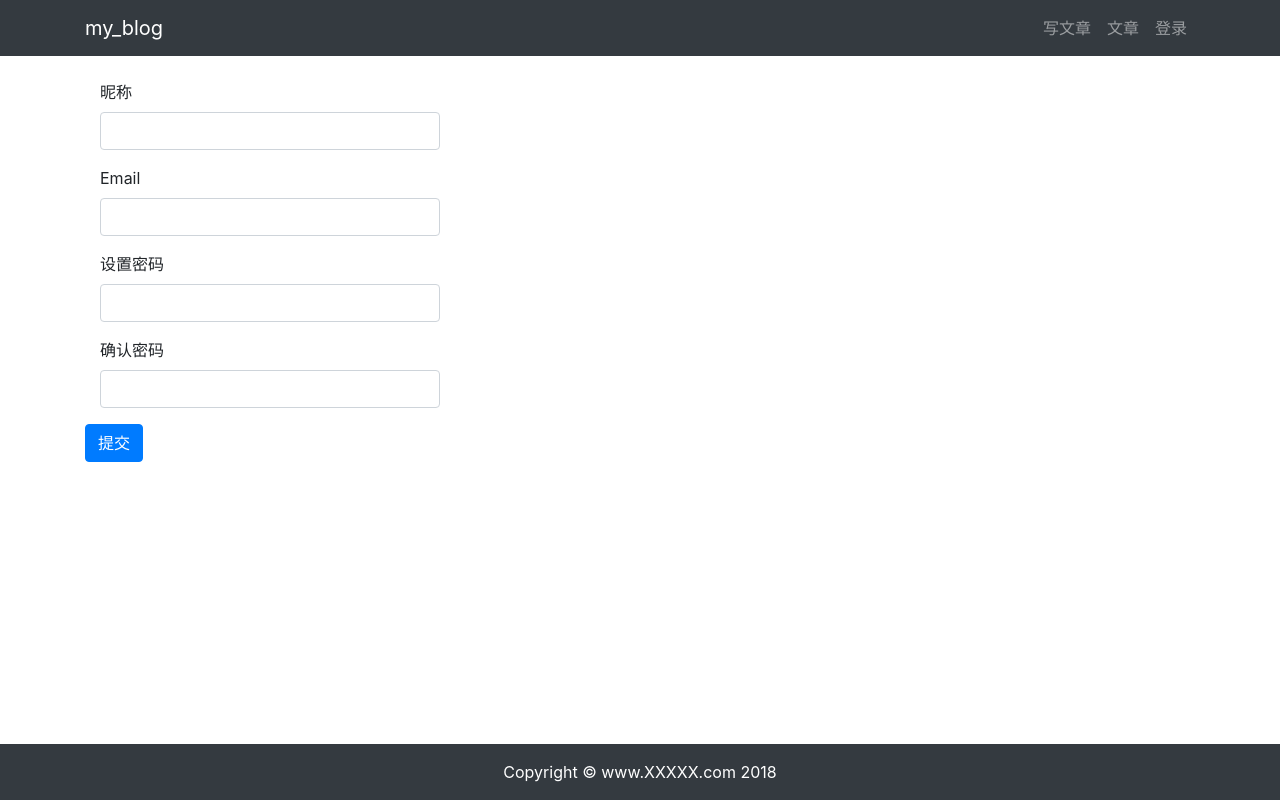
After one commit to LiuTianen/my_Blog, a Django app: page /userprofile/register/ in a window 1280 px wide. The commit adds this page. Run offline with Django 3.2, Linux system fonts and the light colour scheme; some libraries are stand-ins or nearby versions.

Commit message:
用户注册功能

```diff
--- a/templates/article/create.html
+++ b/templates/article/create.html
@@ -6,7 +6,7 @@
 </head>
 <body>
 <!-- extends表明此页面继承自 base.html 文件 -->
-{% extends "base.html" %} {% load staticfiles %}
+{% extends "base.html" %} {% load static %}
 <!-- 写入 base.html 中定义的 title -->
 {% block title %} 写文章 {% endblock title %}
 <!-- 写入 base.html 中定义的 content -->
--- a/templates/userprofile/login.html
+++ b/templates/userprofile/login.html
@@ -11,6 +11,9 @@
 <div class="container">
     <div class="row">
         <div class="col-12">
+            <br>
+            <h5>还没有账号？</h5>
+            <h5>点击<a href='{% url "userprofile:register" %}'>注册账号</a>加入我们吧！</h5>
             <br>
             <form method="post" action=".">
                 {% csrf_token %}
--- /dev/null
+++ b/templates/userprofile/register.html
@@ -0,0 +1,45 @@
+<!DOCTYPE html>
+<html lang="en">
+<head>
+    <meta charset="UTF-8">
+    <title>Title</title>
+</head>
+<body>
+{% extends "base.html" %} {% load static %}
+{% block title %} 登录 {% endblock title %}
+{% block content %}
+<div class="container">
+    <div class="row">
+        <div class="col-12">
+            <br>
+            <form method="post" action=".">
+                {% csrf_token %}
+                <!-- 账号 -->
+                <div class="form-group col-md-4">
+                    <label for="username">昵称</label>
+                    <input type="text" class="form-control" id="username" name="username" required>
+                </div>
+                <!-- 邮箱 -->
+                <div class="form-group col-md-4">
+                    <label for="email">Email</label>
+                    <input type="text" class="form-control" id="email" name="email">
+                </div>
+                <!-- 密码 -->
+                <div class="form-group col-md-4">
+                    <label for="password">设置密码</label>
+                    <input type="password" class="form-control" id="password" name="password" required>
+                </div>
+                <!-- 确认密码 -->
+                <div class="form-group col-md-4">
+                    <label for="password2">确认密码</label>
+                    <input type="password" class="form-control" id="password2" name="password2" required>
+                </div>
+                <!-- 提交按钮 -->
+                <button type="submit" class="btn btn-primary">提交</button>
+            </form>
+        </div>
+    </div>
+</div>
+{% endblock content %}
+</body>
+</html>
--- a/userprofile/forms.py
+++ b/userprofile/forms.py
@@ -5,3 +5,20 @@ from django.contrib.auth.models import User
 class UserLoginForm(forms.Form):
     username = forms.CharField()
     password = forms.CharField()
+
+# 注册用户表单
+class UserRegisterForm(forms.ModelForm):
+    #复写 User 的密码
+    password = forms.CharField()
+    password2 = forms.CharField()
+
+    class Meta:
+        model = User
+        fields = ('username', 'email')
+
+    def clean_password2(self):
+        data = self.cleaned_data
+        if data.get('password') == data.get('password2'):
+            return data.get('password')
+        else:
+            raise forms.ValidationError("密码输入不一致,请重试。")
--- a/userprofile/urls.py
+++ b/userprofile/urls.py
@@ -9,4 +9,7 @@ urlpatterns = [
 
     #用户退出
     path('logout/', views.user_logout,name='logout'),
+
+    #用户注册
+    path('register/', views.user_register, name='register')
 ]
--- a/userprofile/views.py
+++ b/userprofile/views.py
@@ -1,7 +1,7 @@
 from django.shortcuts import render,redirect
 from django.contrib.auth import authenticate, login, logout
 from django.http import HttpResponse
-from .forms import UserLoginForm
+from .forms import UserLoginForm, UserRegisterForm
 
 # Create your views here.
 
@@ -33,3 +33,25 @@ def user_login(request):
 def user_logout(request):
     logout(request)
     return redirect("article:article_list")
+
+
+def user_register(request):
+    if request.method == 'POST':
+        user_register_form = UserRegisterForm(data=request.POST)
+        if user_register_form.is_valid():
+            new_user = user_register_form.save(commit=False)
+            # 设置密码
+            new_user.set_password(user_register_form.cleaned_data['password'])
+            new_user.save()
+            # 保存好数据后立即登录并返回博客列表页面
+            login(request, new_user)
+            return redirect("article:article_list")
+        else:
+            return HttpResponse("注册表单输入有误。请重新输入")
+
+    elif request.method == 'GET':
+        user_register_form = UserRegisterForm()
+        context = {'form': user_register_form }
+        return render(request, 'userprofile/register.html', context)
+    else:
+        return HttpResponse("请使用GET或POST请求数据")
```
Also changed, not shown: db.sqlite3.
